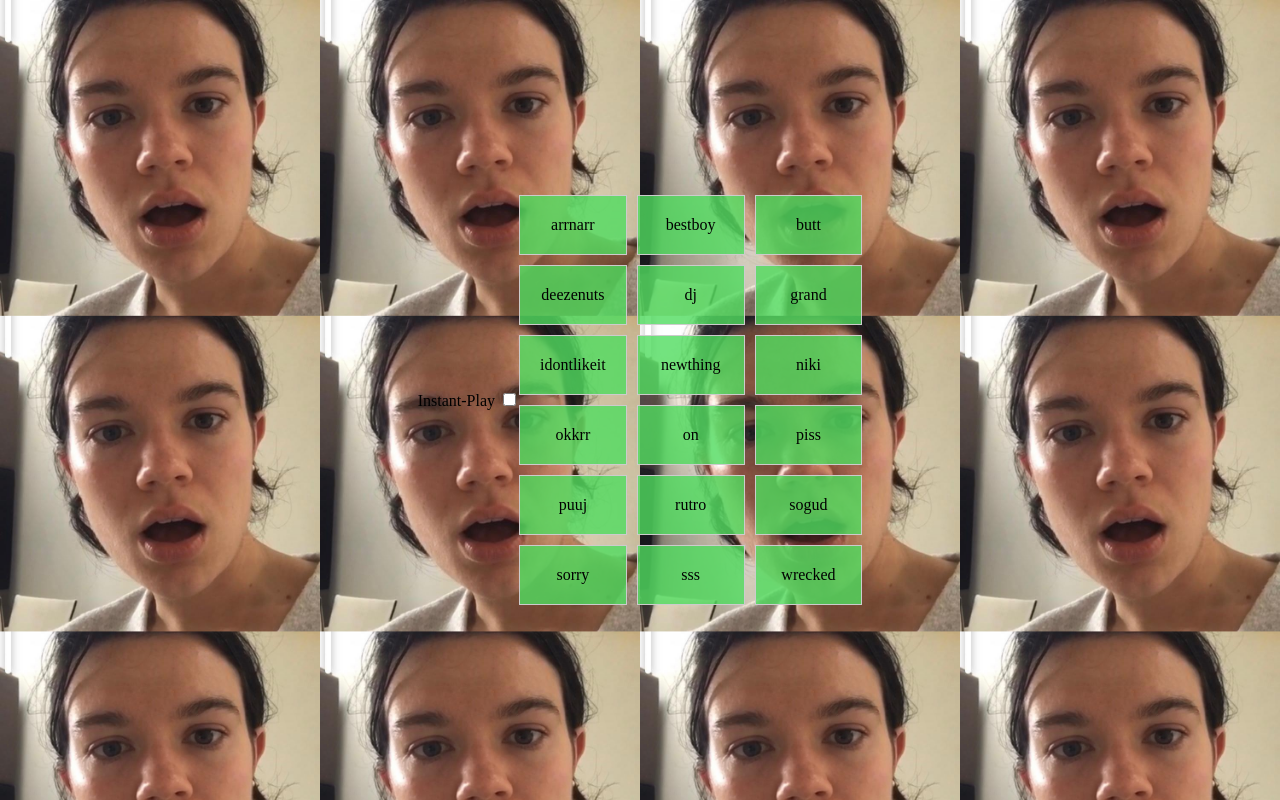
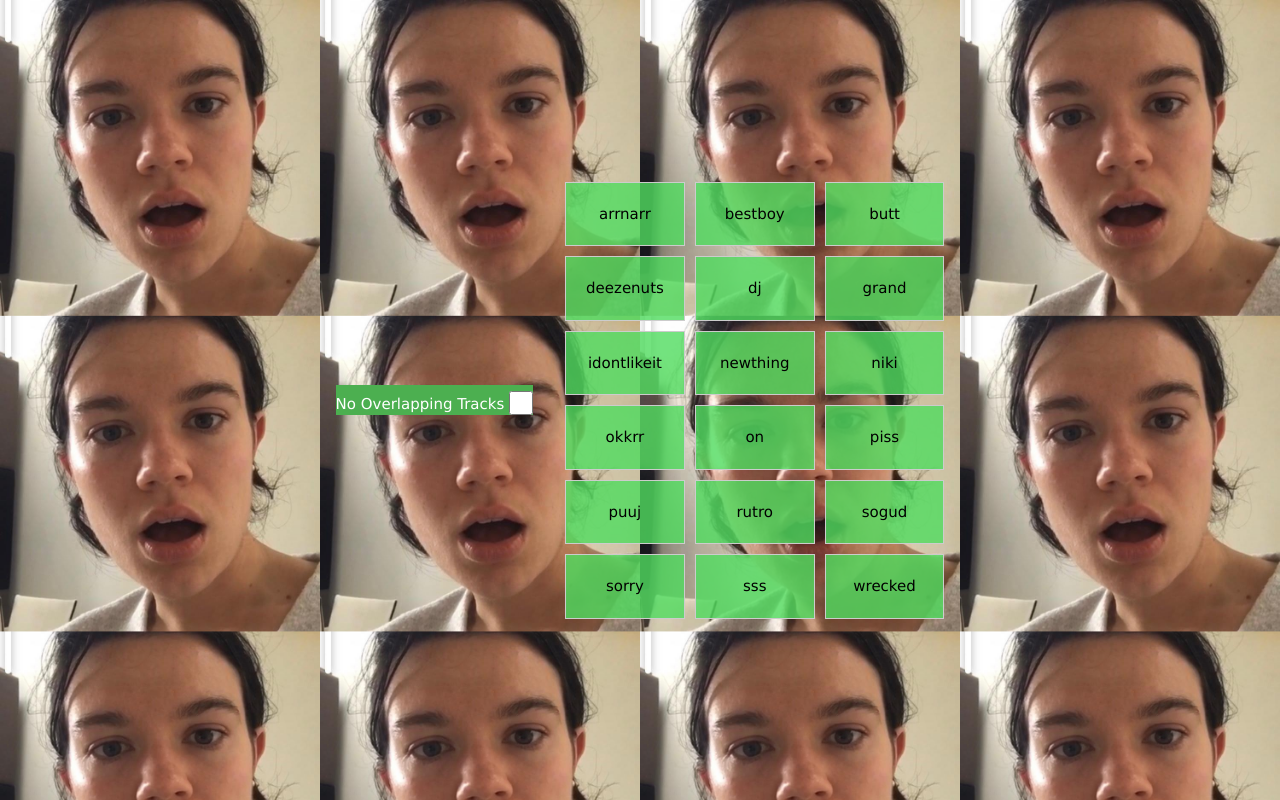
Before and after one commit to dr-sweet/menlo_soundboard, a plain HTML site: page index.html in a window 1280 px wide. Drawn offline with nearby package versions, Linux system fonts and the light colour scheme.

Commit message:
Update index.html

```diff
--- a/index.html
+++ b/index.html
@@ -1,19 +1,29 @@
 <!DOCTYPE html>
 <html lang="en">
+
 <head>
   <meta charset="UTF-8">
   <meta name="viewport" content="width=device-width, initial-scale=1.0">
   <title>Menlo Coaching Soundboard</title>
   <link rel="stylesheet" href="styles.css">
+  <link rel="stylesheet" href="https://www.w3schools.com/w3css/4/w3.css">
 </head>
+
 <body>
-  <div class="toggle-container">
-    <label for="toggle">Instant-Play</label>
-    <input type="checkbox" id="toggle">
+  <div class="w3-container">
+    <div class="w3-bar w3-green">
+      <div class="toggle-container">
+        <label for="toggle">No Overlapping Tracks</label>
+        <input class="w3-check" type="checkbox" id="toggle">
+      </div>
+    </div>
   </div>
-  <div class="soundboard">
-    <!-- Sound tiles will be added here -->
+  <div class="w3-container">
+    <div class="soundboard">
+      <!-- Sound tiles will be added here -->
+    </div>
+    <script src="script.js"></script>
   </div>
-  <script src="script.js"></script>
 </body>
+
 </html>
```
